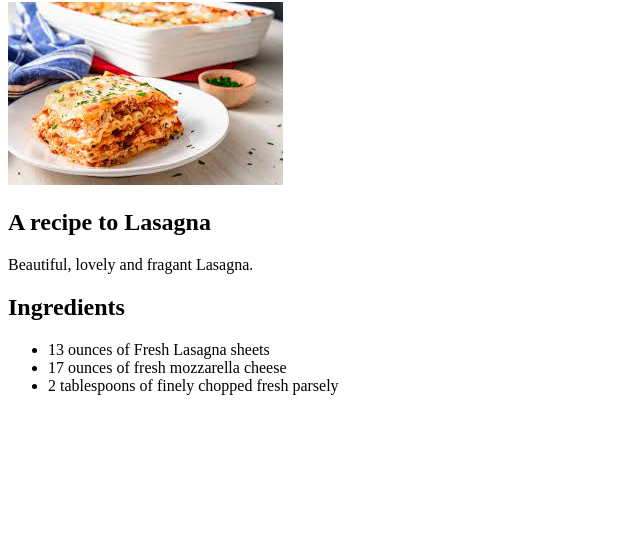
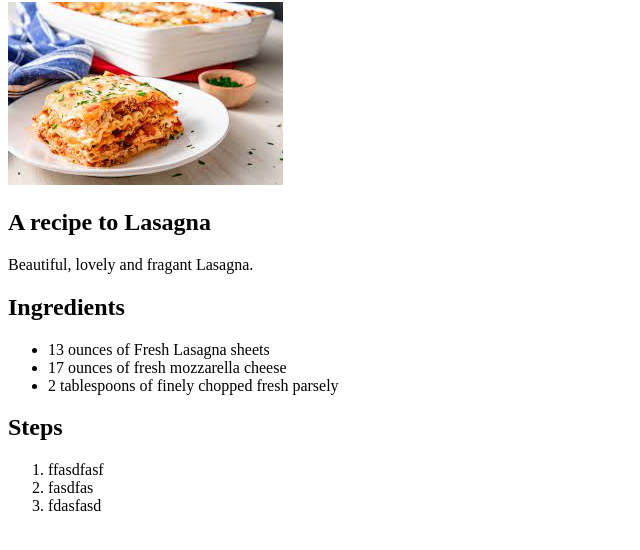
Before and after one commit to s3604730/odin-recipes, a plain HTML site: page recipes/lasagna.html in a window 1280 px wide. Shown: the part 78-628 px from the top of the page, without its empty margins (0-640 px from the left). Drawn offline with Linux system fonts and the light colour scheme.

Commit message:
Finished Lasagna

```diff
--- a/recipes/lasagna.html
+++ b/recipes/lasagna.html
@@ -18,6 +18,15 @@
         <li>17 ounces of fresh mozzarella cheese</li>
         <li>2 tablespoons of finely chopped fresh parsely</li>
     </ul>
+
+    <h2>Steps</h2>
+    <ol>
+        <li>
+            ffasdfasf
+        </li>
+        <li>fasdfas</li>
+        <li>fdasfasd</li>
+    </ol>
 </body>
 
 </html>
```
